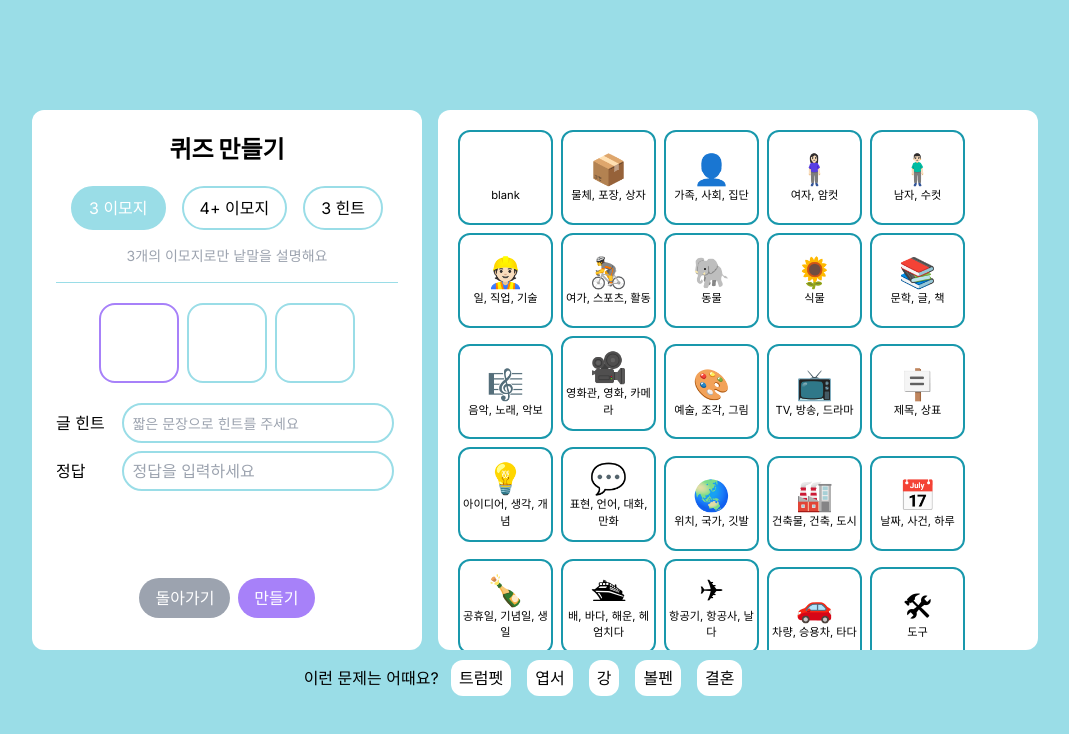
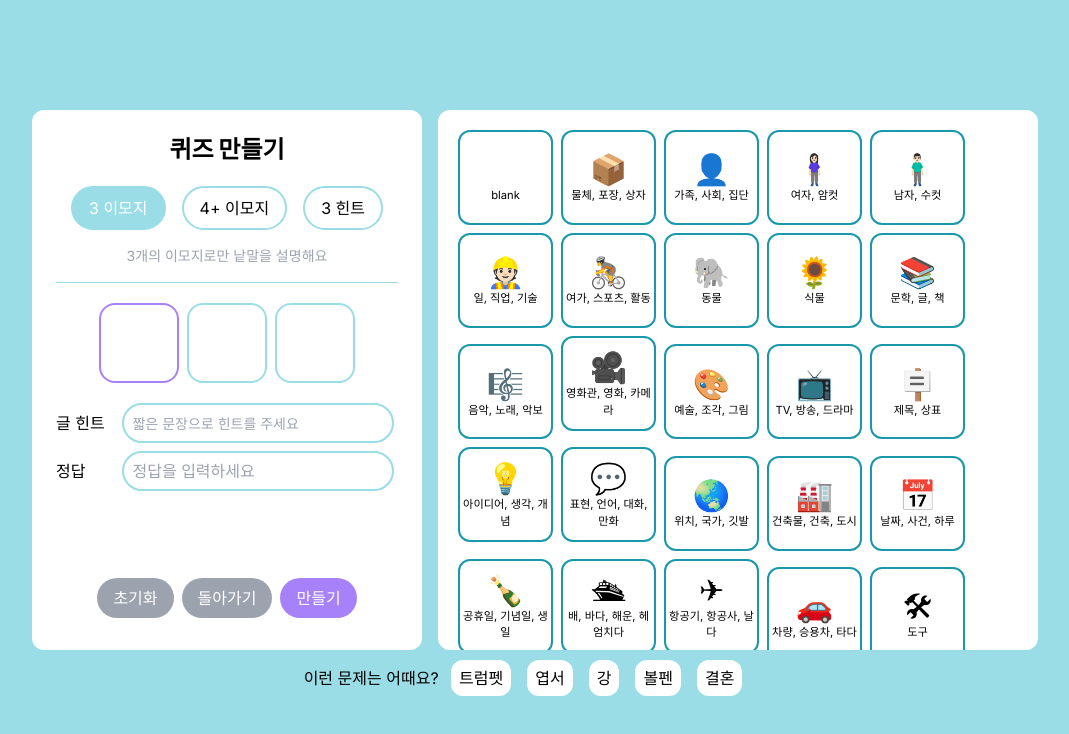
Before and after one commit to sendmethere/mind2mind_frontend, a Next.js app: page /quiz/create in a window 1280 px wide. Shown: the top 734 px of the page, without its empty margins (113-1182 px from the left). Built offline with nearby package versions, Linux system fonts and the light colour scheme.

Commit message:
initialize added

```diff
--- a/app/quiz/create/page.js
+++ b/app/quiz/create/page.js
@@ -107,6 +107,14 @@ export default function CreateQuiz() {
     }
   };
 
+  const handleInitialize = () => {
+    setHints({ hint1: [], hint2: [], hint3: [] });
+    setHintText('');
+    setAnswer('');
+    setErrorMessage('');
+    setSuccessMessage('');
+  };
+
     useEffect(() => {
       setHints({ hint1: '', hint2: '', hint3: '' });
     }, [type]);
@@ -165,7 +173,6 @@ export default function CreateQuiz() {
   return (
     <div className='md:w-screen md:h-screen flex flex-col justify-center items-center'>
       <div className='md:flex justify-center items-center'>
-      <form onSubmit={handleFormSubmit}>
         <div className='bg-white mx-4 rounded-xl p-6 max-md:m-4 md:min-h-[540px] flex flex-col justify-between'>
           <div>
             <p className='text-center text-2xl font-black pb-2'>퀴즈 만들기</p>
@@ -238,14 +245,14 @@ export default function CreateQuiz() {
             </div>
           <div>
             <div className='text-center p-2 flex gap-2 justify-center'>
+            <button onClick={handleInitialize} className='bg-gray-400 py-2 px-4 rounded-full text-white'>초기화</button>
               <button onClick={handleGetBack} className='bg-gray-400 py-2 px-4 rounded-full text-white'>돌아가기</button>
-              <button className='bg-sub2 py-2 px-4 rounded-full text-white' type="submit">만들기</button>
+              <button onClick={handleFormSubmit} className='bg-sub2 py-2 px-4 rounded-full text-white'>만들기</button>
             </div>
             {successMessage && <p>{successMessage}</p>}
             {errorMessage && <p style={{ color: 'red' }}>{errorMessage}</p>}
           </div>
         </div>
-      </form>
       <div className="bg-white rounded-xl p-4 max-md:m-4 md:w-[600px] h-[540px] overflow-scroll">
         {emojis.map(emoji => (
         <button className="bg-white border-sub1 m-1 border-2 rounded-xl w-[95px] h-[95px]" key={emoji.no} onClick={() => selectEmoji(emoji.id)}>
```
